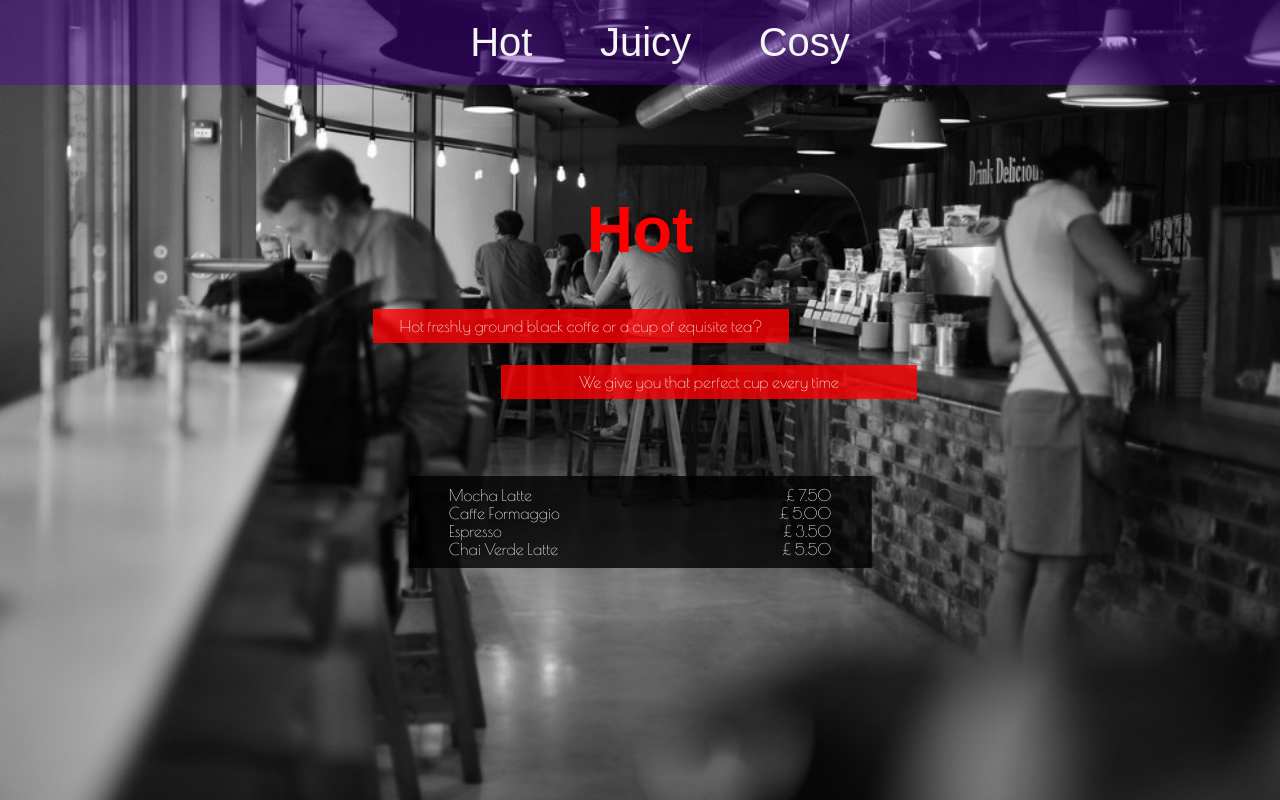
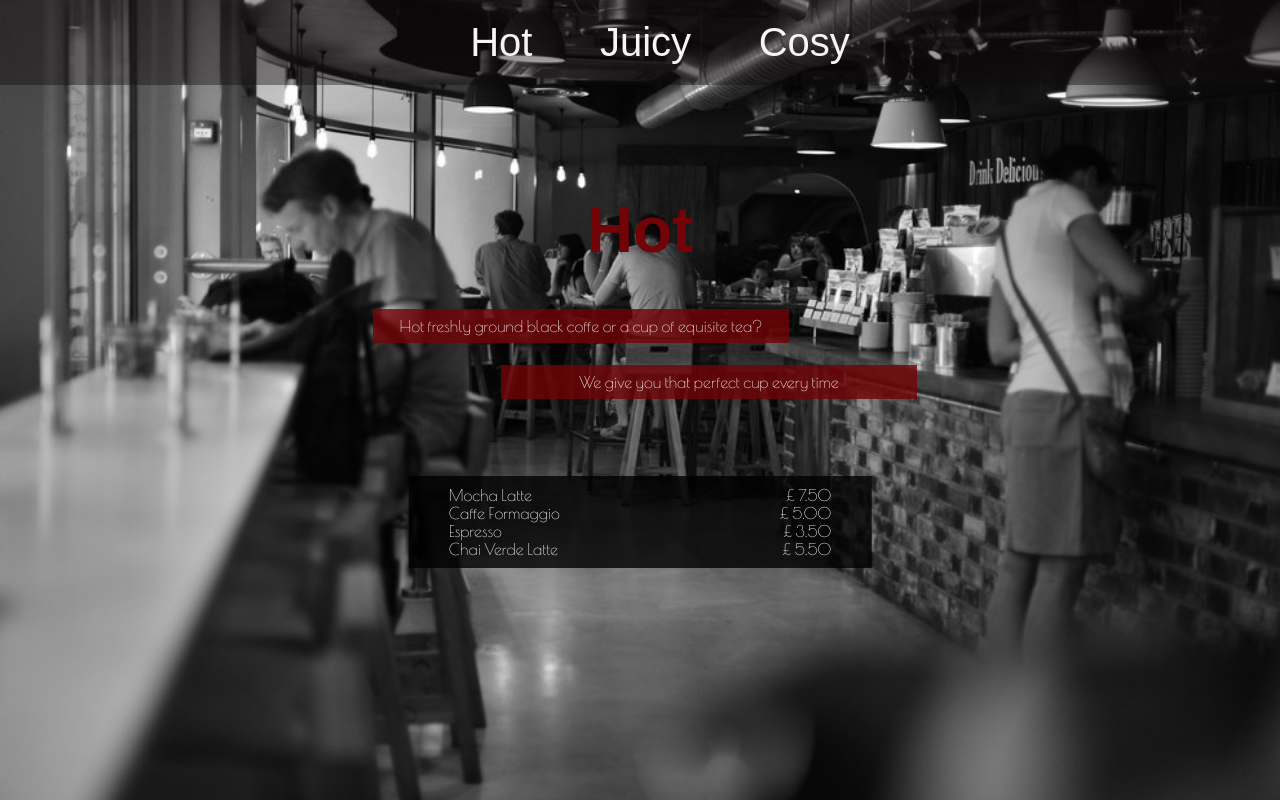
Before and after one commit to sockulags/html-delkurs, a plain HTML site: page Uppgift_Caffe-retro/index.html in a window 1280 px wide. Shown: the top 800 px of the page. Drawn offline with nearby package versions, Linux system fonts and the light colour scheme; a web font is replaced by a local one.

Commit message:
Updated colors

```diff
--- a/Uppgift_Caffe-retro/app.css
+++ b/Uppgift_Caffe-retro/app.css
@@ -30,7 +30,7 @@ header {
     top: 0;
     left: 0;
     width: 100%;
-    background-color: rgba(84,0,174, 0.4);
+    background-color: rgba(22,12,17, 0.4);
     text-align: center;
     padding: 20px;
 
@@ -58,7 +58,7 @@ h1 {
     left: 50%;
     transform: translate(-50%, -50%);
     text-align: center;
-    color: red;
+    color: rgb(114,3,6);
     font-family: 'Spirax', sans-serif;
     font-size: 4rem;
 
@@ -71,7 +71,7 @@ p {
 
 }
 .info{
-    background-color: rgba(255,0,0, 0.8);
+    background-color: rgba(114,3,6, 0.8);
     min-width: 400px;
     padding: 0.5rem;
     margin: 5px;
--- a/Uppgift_mitt-recept/app.css
+++ b/Uppgift_mitt-recept/app.css
@@ -59,5 +59,6 @@ h1:hover{
   position: absolute;
   transform: translate(-50%,-50%);
   z-index: -1;
+  border: 2px solid black;
 
 }
```
